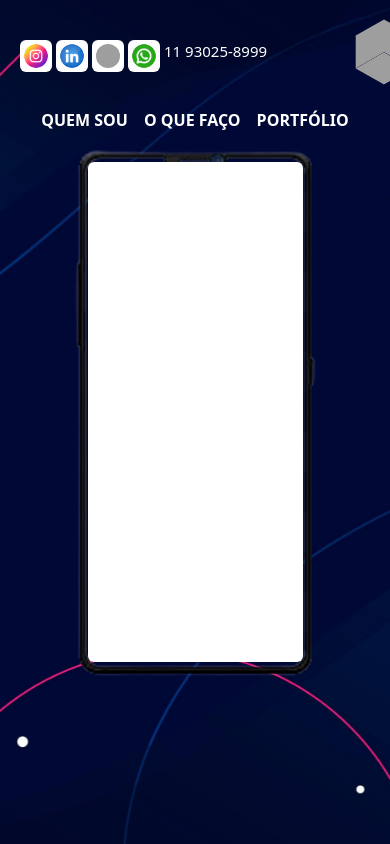
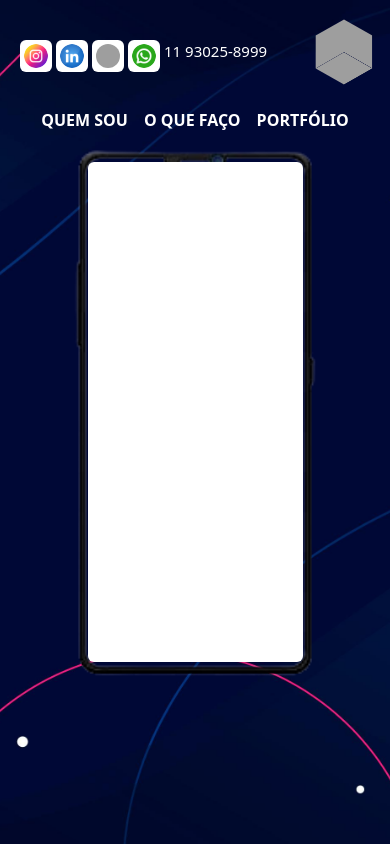
Before and after one commit to Carlosjr2110/portfoliocarlosdev, a Next.js app: page / in a window 390 px wide. Built offline with nearby package versions, Linux system fonts and the light colour scheme; grey boxes are pictures that could not be loaded.

Commit message:
nine commit

```diff
--- a/src/app/components/header.tsx
+++ b/src/app/components/header.tsx
@@ -67,7 +67,7 @@ export const Header = () => {
                 </div>
             </div>
             <div className="">
-            <div className=" mt-8 md:mt-12 lg:mt-14 lg:ml-[150px]  ">
+            <div className=" mt-8 ml-[-40px] md:mt-12 lg:mt-14 lg:ml-[150px]  ">
                     <Cube logo={logo.src} width={cubeSize.width} height={cubeSize.height} transform={cubeSize.transform}/>
             </div>
             </div>
--- a/src/app/components/modal.tsx
+++ b/src/app/components/modal.tsx
@@ -34,7 +34,7 @@ const [transitioning, setTransitioning] = useState(false)
     return (
       <div className="relative z-30">
     <div className="fixed inset-0 flex justify-center items-center bg-white/60">
-      <button onClick={goToPrevSlide} className="absolute left-16 top-[250px] md:left-0 md:relative md:top-0 md:flex md:justify-between md:items-center">
+      <button onClick={goToPrevSlide} className="absolute left-16 top-[220px] md:left-0 md:relative md:top-0 md:flex md:justify-between md:items-center">
         <img className="w-8 h-8" src={seta_e.src} alt="" />
       </button>
       <img
@@ -42,10 +42,10 @@ const [transitioning, setTransitioning] = useState(false)
         alt="Imagem"
         className={`modal-image ${transitioning ? "transitioning" : ""} w-[370px] h-[190px] rounded-l md:w-[1000px] md:h-[450px]`}
       />
-      <button onClick={goToNextSlide} className="absolute top-[250px] right-16 md:right-0 md:relative md:top-0 md:flex md:justify-between md:items-center">
+      <button onClick={goToNextSlide} className="absolute top-[220px] right-16 md:right-0 md:relative md:top-0 md:flex md:justify-between md:items-center">
         <img className="w-8 h-8" src={seta_d.src} alt="" />
       </button>
-      <button onClick={closeModal} className="absolute top-[250px] md:relative md:flex md:justify-between md:top-0 md:items-center">
+      <button onClick={closeModal} className="absolute top-[220px] md:relative md:flex md:justify-between md:top-0 md:items-center">
         <img className="w-8 h-8" src={fechar.src} alt="" />
       </button>
     </div>
```
